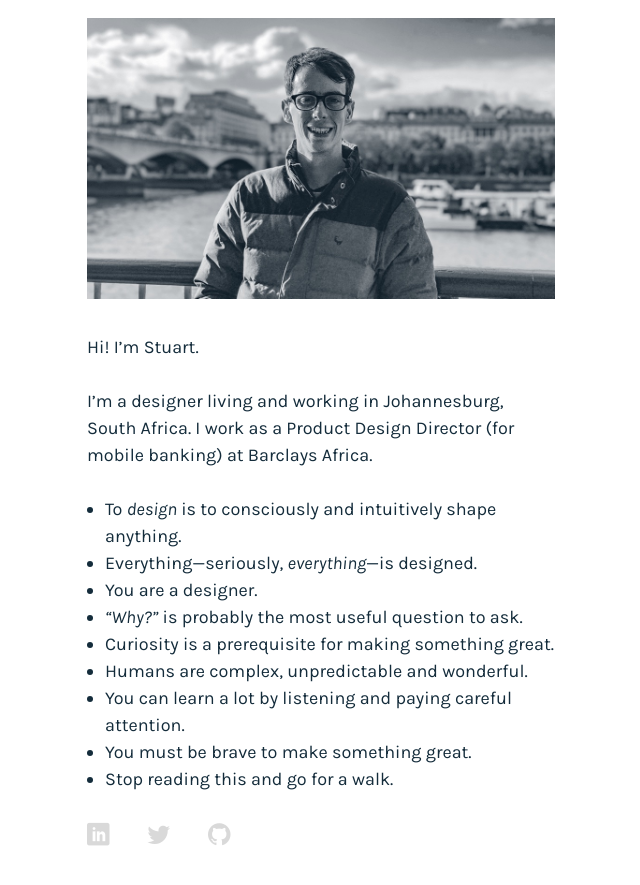
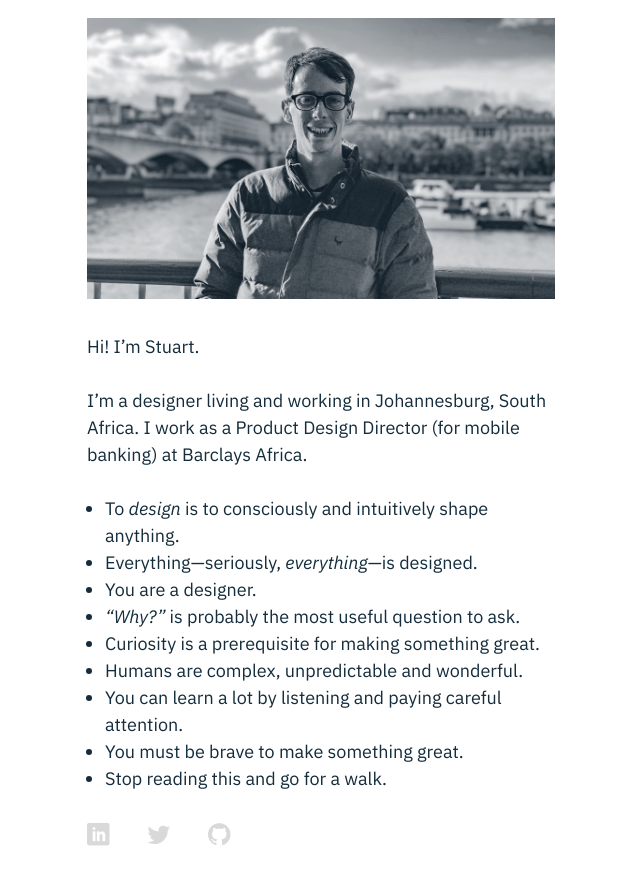
Before and after one commit to stuartwiener/stuartwiener.github.io, a Jekyll site: the page built from index.html, in a window 1280 px wide. Shown: the top 885 px of the page, without its empty margins (103-743 px from the left). Built offline with Jekyll 4.4.1, drawn with Linux system fonts in a browser that asks for light colours; some web fonts are replaced.

Commit message:
plex sans

```diff
--- a/_layouts/default.html
+++ b/_layouts/default.html
@@ -9,7 +9,7 @@
     <title>{% if page.title %}{{ page.title | escape }}{% else %}{{ site.title | escape }}{% endif %}</title>
     <meta name="description" content="{% if page.excerpt %}{{ page.excerpt | strip_html | strip_newlines | truncate: 160 }}{% else %}{{ site.description }}{% endif %}">
 
-    <link href="https://fonts.googleapis.com/css?family=Karla:400,400i" rel="stylesheet">
+    <link href="https://fonts.googleapis.com/css?family=IBM+Plex+Sans:400,400i" rel="stylesheet">
     <link rel="stylesheet" href="{{ "/css/main.css" | prepend: site.baseurl }}">
     <link rel="canonical" href="{{ page.url | replace:'index.html','' | prepend: site.baseurl | prepend: site.url }}">
     <link rel="alternate" type="application/rss+xml" title="{{ site.title }}" href="{{ "/feed.xml" | prepend: site.baseurl | prepend: site.url }}">
--- a/css/main.scss
+++ b/css/main.scss
@@ -54,7 +54,7 @@
 }
 
 // Our variables
-$base-font-family: 'Karla', sans-serif;
+$base-font-family: 'IBM Plex Sans', sans-serif;
 $base-font-size:   1.125em;
 $base-font-weight: 400;
 $base-line-height: 1.5;
```
